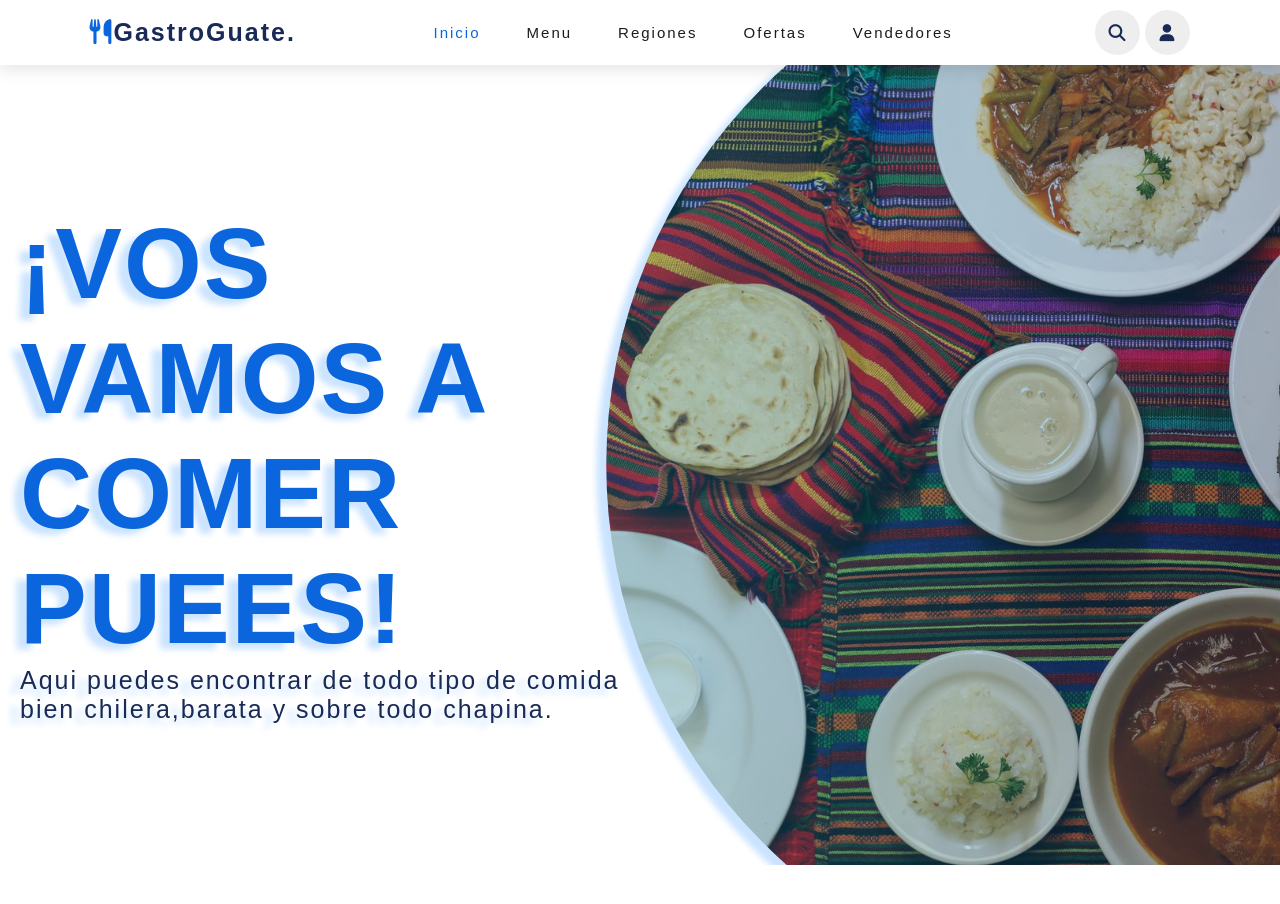
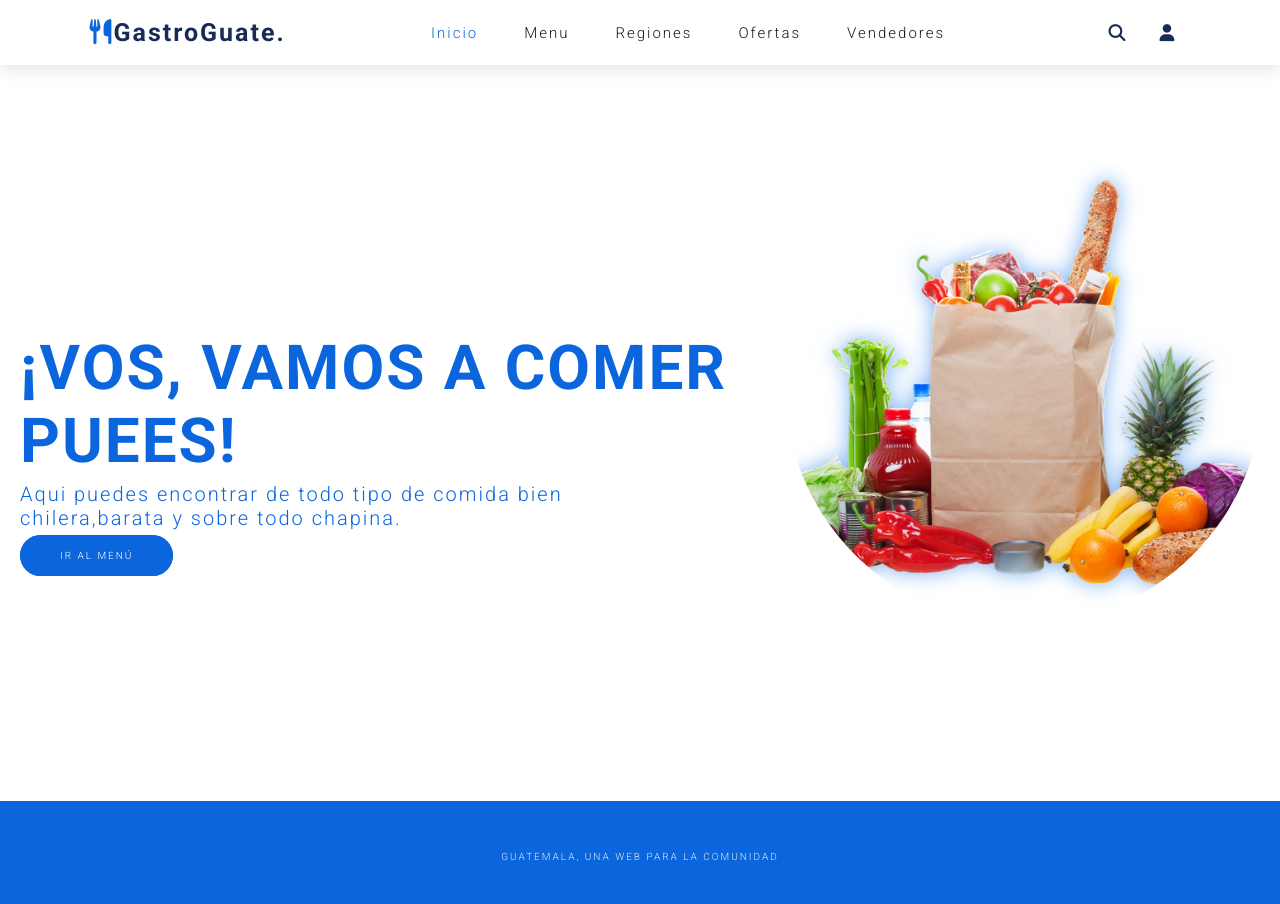
Before and after one commit to Yarol-Abraham/gastroGuate_frontend, a Next.js app: page / in a window 1280 px wide. Shown: the top 904 px of the page. Before the commit the page ends 865 px from the top, so only its background shows below. Built offline with nearby package versions, Linux system fonts and the light colour scheme.

Commit message:
inicio miminalista

```diff
--- a/components/inicio/inicio.module.css
+++ b/components/inicio/inicio.module.css
@@ -1,40 +1,21 @@
-.overlay_main{
-  content: "";
-  position: absolute;
-  top: 0;
-  right: -100rem;
-  width: 100%;
-  height: 100%;
-  z-index: 1;
-  clip-path: circle(50% at 50% 50%);
-  background: #000046;  /* fallback for old browsers */
-  background: -webkit-linear-gradient(to right, #1CB5E0, #000046);  /* Chrome 10-25, Safari 5.1-6 */
-  background: linear-gradient(to right, #1CB5E0, #000046); /* W3C, IE 10+/ Edge, Firefox 16+, Chrome 26+, Opera 12+, Safari 7+ */
-  opacity: 0.3;
-}
-
-@media only screen and (min-width: 56.25em) {
-    .overlay_main{
-    right: -50rem;
-  }
-
-} /* 900px */
-
 .title{
   color: var(--blue);
   font-weight: bold;
-  font-size: 10rem;
-  align-self: flex-start;
-  z-index: 99999;
+  font-size: 62px;
+  margin-bottom: 0.5rem;
   width: 100%;
   text-transform: uppercase;
+  font-weight: 700;
+  animation: 2s moveInBottom;
 }
 
 .paragraph{
-  color: var(--black);
-  align-self: flex-start;
-  width: 100%;
-  font-size: 2.5rem;
+  color:var(--blue);
+  width: 80%;
+  font-size: 2rem;
+  margin-bottom: 0.5rem;
+  font-weight: 300;
+  animation: 2s moveInBottom;
 }
 
 @media only screen and (min-width: 56.25em) {
@@ -43,7 +24,89 @@
   }
 
   .title{
-    width: 45%;
+    width: 60%;
   }
 
 } /* 900px */
+
+.text-box {
+  margin-left: 44vw;
+  margin-top: 42vh;
+}
+
+.btn:link,
+.btn:visited {
+  text-transform: uppercase;
+  text-decoration: none;
+  padding: 15px 40px;
+  display: inline-block;
+  border-radius: 100px;
+  transition: all 0.2s;
+  position: absolute;
+}
+
+.btn:hover {
+  transform: translateY(-3px);
+  box-shadow: 0 10px 20px rgba(0, 0, 0, 0.2);
+}
+
+.btn:active {
+  transform: translateY(-1px);
+  box-shadow: 0 5px 10px rgba(0, 0, 0, 0.2);
+}
+
+.btn_white {
+  background-color: var(--blue);
+  color: var(--white-light);
+}
+
+.btn::after {
+  content: "";
+  display: inline-block;
+  height: 100%;
+  width: 100%;
+  border-radius: 100px;
+  position: absolute;
+  top: 0;
+  left: 0;
+  z-index: -1;
+  transition: all 0.4s;
+}
+
+.btn_white::after {
+  background-color: var(--blue);
+}
+
+.btn:hover::after {
+  transform: scaleX(1.4) scaleY(1.6);
+  opacity: 0;
+}
+
+.btn_animate {
+  -webkit-animation: moveInBottom 5s ease-out;
+          animation: moveInBottom 5s ease-out;
+  -webkit-animation-fill-mode: backwards;
+          animation-fill-mode: backwards;
+}
+
+@-webkit-keyframes moveInBottom {
+  0% {
+    opacity: 0;
+    transform: translateY(30px);
+  }
+  100% {
+    opacity: 1;
+    transform: translateY(0px);
+  }
+}
+
+@keyframes moveInBottom {
+  0% {
+    opacity: 0;
+    transform: translateY(30px);
+  }
+  100% {
+    opacity: 1;
+    transform: translateY(0px);
+  }
+}
--- a/components/inicio/inicio.tsx
+++ b/components/inicio/inicio.tsx
@@ -6,9 +6,11 @@ const Inicio: NextPage = () => {
   return (
     <>
         <main className='main container'>
-          <div className={styles.overlay_main}></div>
-            <h1 className={styles.title}>¡Vos Vamos a Comer Puees!</h1>
+            <h1 className={styles.title}>¡Vos, Vamos a Comer Puees!</h1>
             <p className={styles.paragraph}>Aqui puedes encontrar de todo tipo de comida bien chilera,barata y sobre todo chapina.</p>
+            <div className="text-box">
+              <a href="#" className={`${styles.btn} ${styles.btn_white} ${styles.btn_animate} `}>Ir al menú</a>
+            </div>
         </main>
     </>
   )
--- /dev/null
+++ b/components/layout/footer/footer.module.css
@@ -0,0 +1,7 @@
+.footer{
+    background: var(--blue);
+    padding: 5rem;
+    color: var(--white);
+    text-align: center;
+    text-transform: uppercase;
+}
--- /dev/null
+++ b/components/layout/footer/footer.tsx
@@ -0,0 +1,15 @@
+import type { NextPage } from 'next'
+import styles from './footer.module.css';
+
+const Footer: NextPage = () => {
+
+  return (
+    <>
+    <footer className={styles.footer}>
+      <p>Guatemala, una web para la comunidad</p>
+    </footer>
+    </>
+  )
+}
+
+export default Footer
--- a/components/layout/header/header.module.css
+++ b/components/layout/header/header.module.css
@@ -92,7 +92,6 @@
     font-size: 1.7rem;
     color:var(--black);
     border-radius: 50%;
-    background: #eee;
 }
 
 .header .icons i:hover,
@@ -100,6 +99,7 @@
     color:#fff;
     background: var(--blue);
     transform: rotate(360deg);
+    transition: 250ms all ease-in;
 }
 
 .header .icons .menu_bars{
--- a/components/layout/header/header.tsx
+++ b/components/layout/header/header.tsx
@@ -26,7 +26,6 @@ const Header: NextPage = () => {
       <div className={styles.icons}>
           <i className={`fas fa-bars ${styles.menu_bars}`} onClick={() => setmenu(!_menu)}></i>
           <i className="fas fa-search" id="search-icon"></i>
-          {/* <a href="#" className="fas fa-shopping-cart"></a> */}
           <a href="#" className="fas fa-user"></a>
       </div>
 
--- a/components/layout/layout/layout.tsx
+++ b/components/layout/layout/layout.tsx
@@ -3,6 +3,7 @@ import Head from 'next/head';
 import Script from 'next/script';
 import { ReactElement } from 'react';
 import Header from '../header/header';
+import Footer from '../footer/footer';
 
 interface Props {
   children: ReactElement
@@ -18,6 +19,7 @@ const Laoyut: NextPage<Props> = ({ children }) => {
       <Script src="https://kit.fontawesome.com/6dba117ff9.js" />
       <Header />
       {children}
+      <Footer />
     </>
   )
 }
--- a/styles/globals.css
+++ b/styles/globals.css
@@ -1,4 +1,4 @@
-@import url('https://fonts.googleapis.com/css2?family=Nunito:wght@200;300;400;600;700&display=swap');
+@import url('https://fonts.googleapis.com/css2?family=Roboto:wght@100;300;700&display=swap');
 
 :root{
   --green:#27ae60;
@@ -19,9 +19,30 @@
   box-sizing: inherit;
 }
 
+
+@keyframes moveInBottom {
+  0% {
+    opacity: 0;
+    transform: translateY(3rem);
+  }
+  100% {
+    opacity: 1;
+    transform: translateY(0);
+  }
+}
+
+@keyframes moveInLeft {
+  0% {
+    transform: translateX(-30rem);
+  }
+  100% {
+    transform: translateX(0);
+  }
+}
+
 html {
   font-size: 62.5%; /* 1 rem = 10px; 10px/16px = 62.5% */
-  font-family: 'Nunito Sans', sans-serif;
+  font-family: 'Roboto', sans-serif;
   overflow-x: hidden;
   scroll-padding-top: 5.5rem;
   scroll-behavior: smooth;
@@ -65,34 +86,35 @@ a{
 {
   margin-top: 6.5rem;
   width: 100%;
-  height: 100vh;
+  height: 92vh;
   overflow: hidden;
   position: relative;
   display: flex;
   flex-direction: column;
-  align-items: center;
+  align-items: flex-start;
   justify-content: center;
-  filter: drop-shadow(-10px 6px 3px rgba(0, 119, 255, 0.208));
+  position: relative;
 }
 
- .main::after{
+.main::after
+{
   content: "";
   position: absolute;
-  top: 0;
-  right: -100rem;
-  width: 100%;
-  height: 100%;
-  z-index: -1;
+  top: 10rem;
+  right: 0;
+  width: 40%;
+  height: 60%;
   clip-path: circle(50% at 50% 50%);
-  background: url(/image/layout.jpg) center center;
+  background: url(/image/hero.png) center center;
   background-size: cover;
+  filter: drop-shadow(0 0 1rem rgba(2, 105, 232, 0.5));
+  opacity: 0;
 }
 
 @media only screen and (min-width: 56.25em) {
   .main::after{
-    right: -50rem;
+    opacity: 1;
   }
-
 } /* 900px */
 
 .container {
```
Also changed, not shown: public/image/guatemala.png (added), public/image/hero.png (added).
